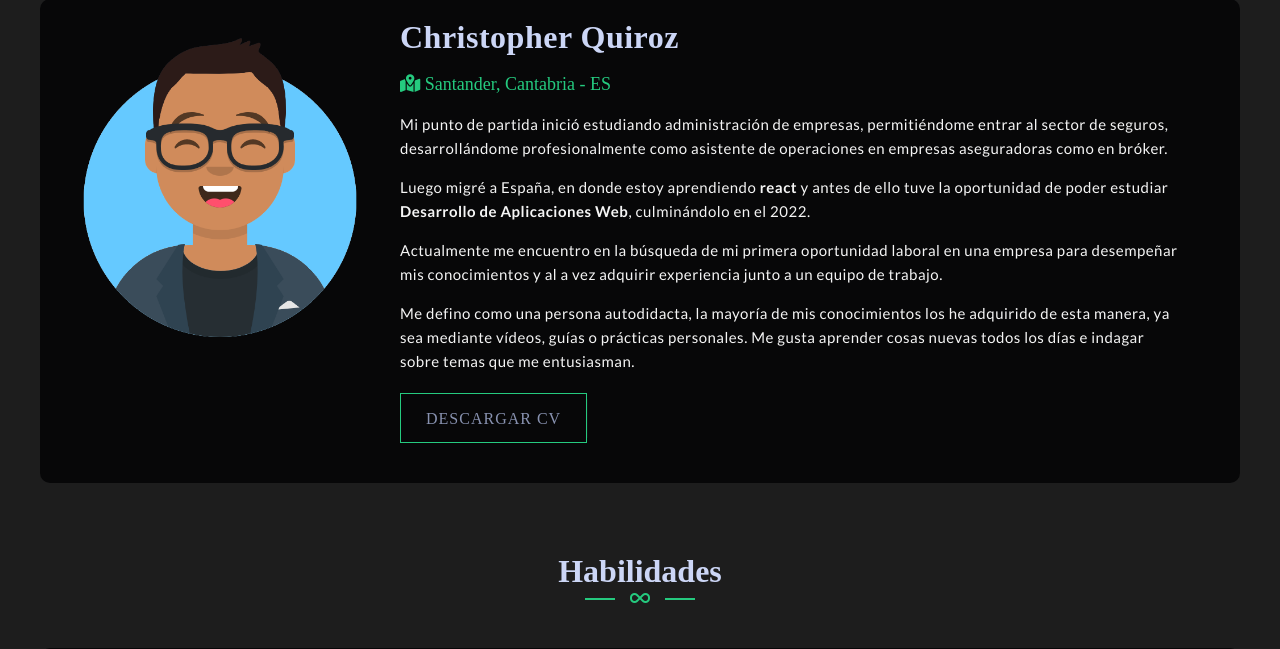
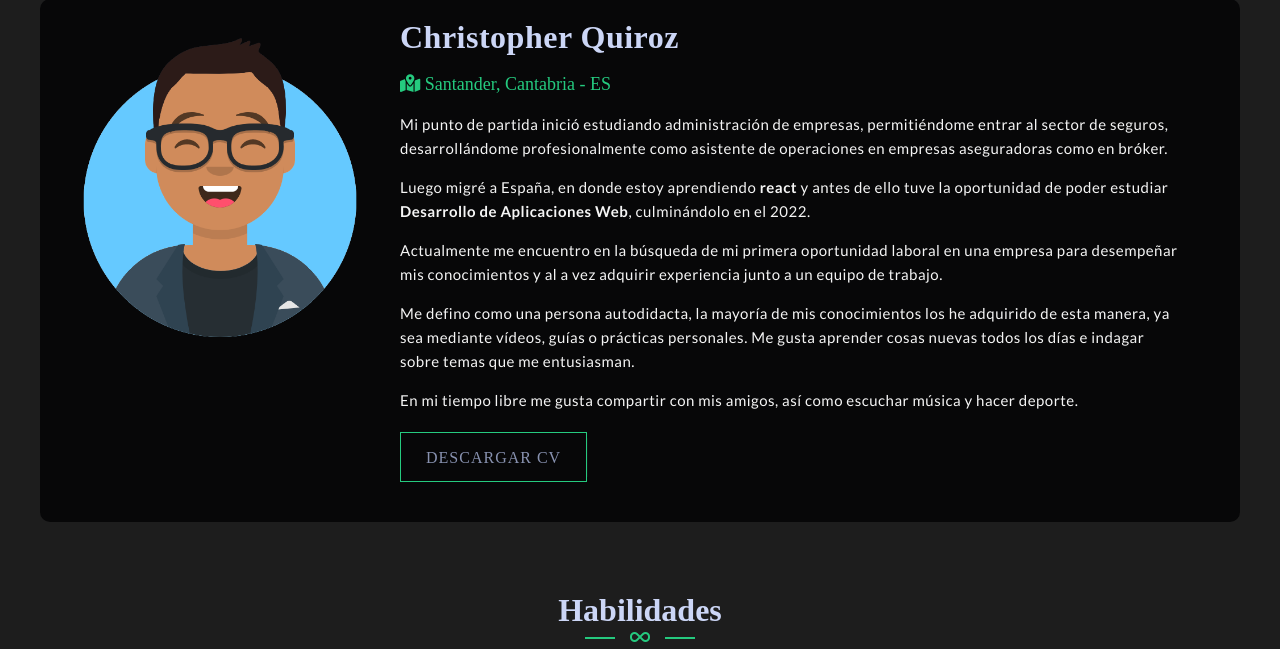
Before and after one commit to christopherqmendivel/christopherquirozdev, a Django app: page /sobre-mi in a window 1280 px wide. Shown: the part 275-924 px from the top of the page. Run offline with Django 4.2, Linux system fonts and the light colour scheme; some libraries are stand-ins or nearby versions.

Commit message:
fix 2.1 about me

```diff
--- a/PortfolioWebApp/templates/PortfolioWebApp/sobremi.html
+++ b/PortfolioWebApp/templates/PortfolioWebApp/sobremi.html
@@ -52,6 +52,10 @@
                 Me defino como una persona autodidacta, la mayoría de mis conocimientos los he adquirido de esta manera,
                 ya sea mediante vídeos, guías o prácticas personales. Me gusta aprender cosas nuevas todos los días e
                 indagar sobre temas que me entusiasman.
+            </p>
+
+            <p class="info animate_m" id="scrollReveal">
+                En mi tiempo libre me gusta compartir con mis amigos, así como escuchar música y hacer deporte.
             </p>
 
             <p class="btn-descargar-cv"">
```
